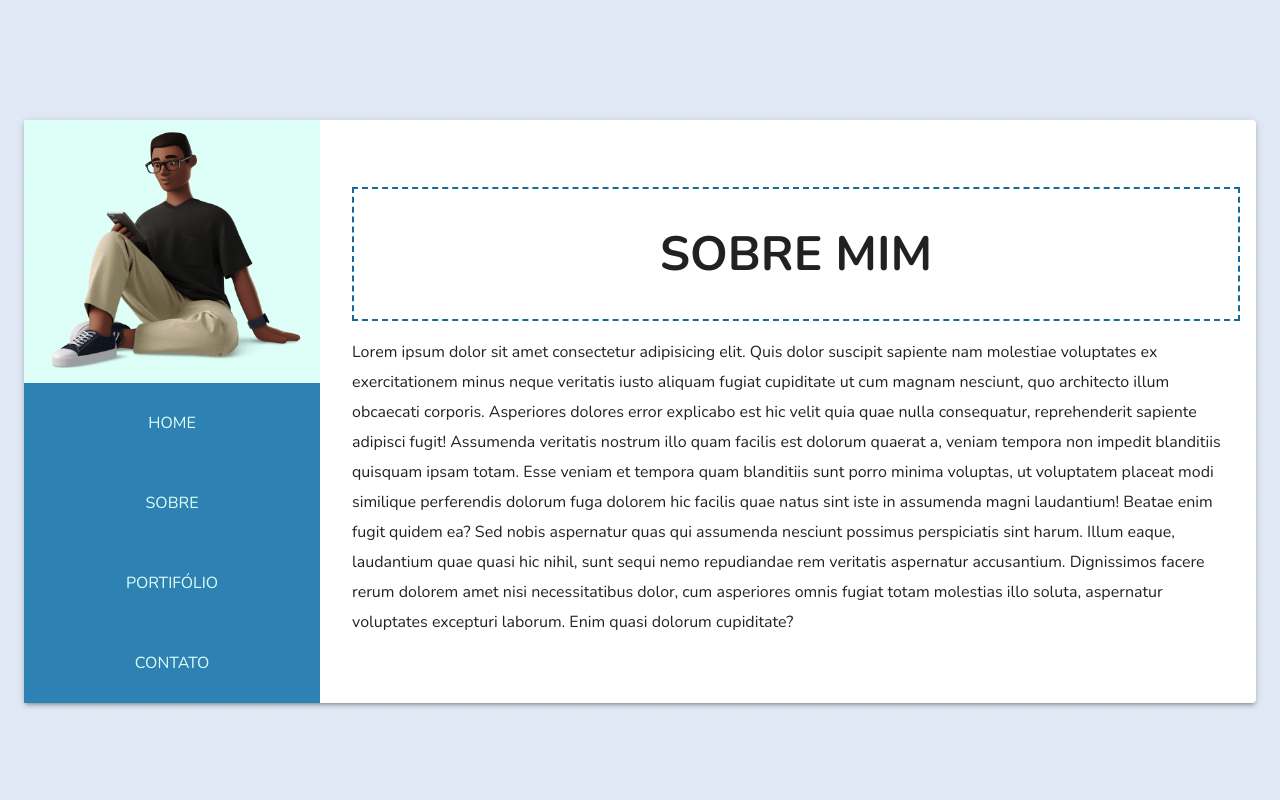
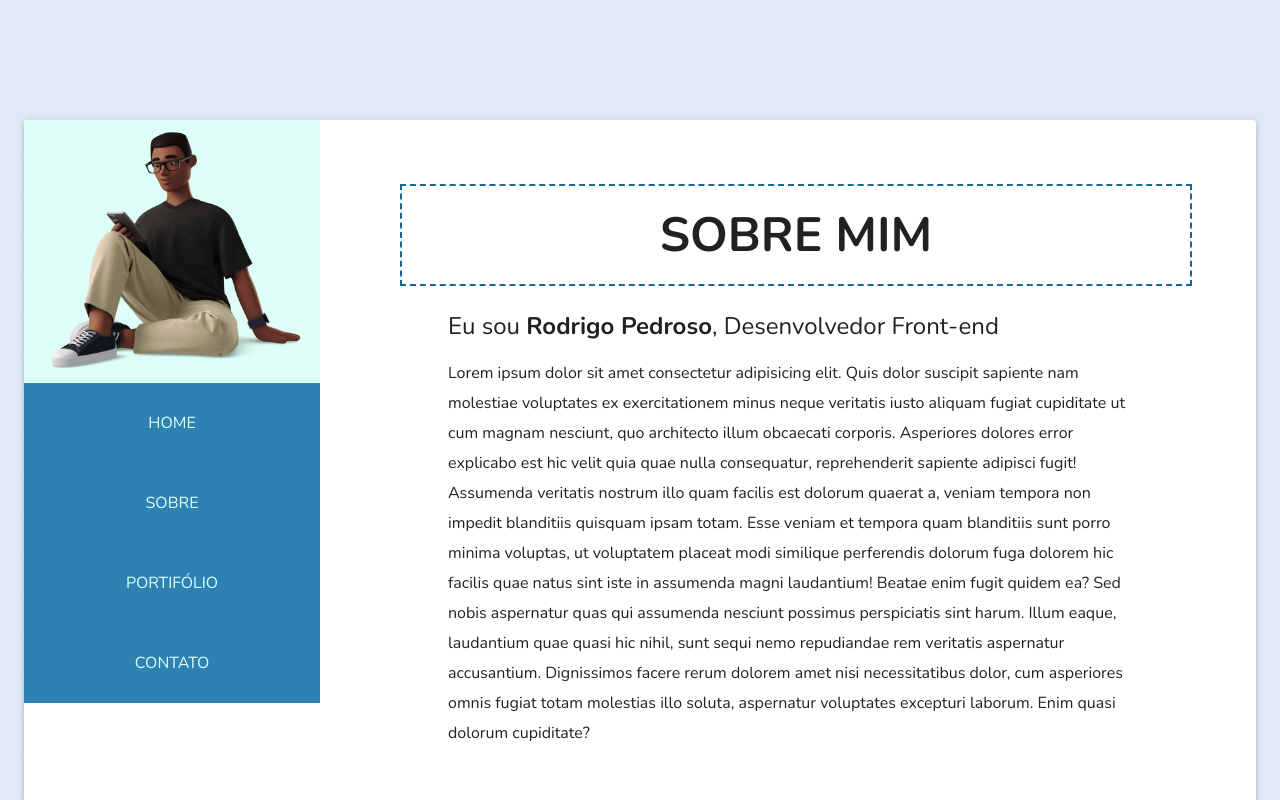
Before and after one commit to R0drigo-Pedroso/portfolio, a React (Create React App) app: page /sobre in a window 1280 px wide. Shown: the top 800 px of the page. Built offline with nearby package versions, Linux system fonts and the light colour scheme.

Commit message:
atualização

```diff
--- a/src/Components/Sobre/Sobre.jsx
+++ b/src/Components/Sobre/Sobre.jsx
@@ -23,26 +23,31 @@ const Sobre = () => {
       <Grid className={estilos.centralizarTexto} item xs={6} sm={6} md={9}>
         <section>
           <h1>Sobre Mim</h1>
-          <p>
-            Lorem ipsum dolor sit amet consectetur adipisicing elit. Quis dolor
-            suscipit sapiente nam molestiae voluptates ex exercitationem minus
-            neque veritatis iusto aliquam fugiat cupiditate ut cum magnam
-            nesciunt, quo architecto illum obcaecati corporis. Asperiores
-            dolores error explicabo est hic velit quia quae nulla consequatur,
-            reprehenderit sapiente adipisci fugit! Assumenda veritatis nostrum
-            illo quam facilis est dolorum quaerat a, veniam tempora non impedit
-            blanditiis quisquam ipsam totam. Esse veniam et tempora quam
-            blanditiis sunt porro minima voluptas, ut voluptatem placeat modi
-            similique perferendis dolorum fuga dolorem hic facilis quae natus
-            sint iste in assumenda magni laudantium! Beatae enim fugit quidem
-            ea? Sed nobis aspernatur quas qui assumenda nesciunt possimus
-            perspiciatis sint harum. Illum eaque, laudantium quae quasi hic
-            nihil, sunt sequi nemo repudiandae rem veritatis aspernatur
-            accusantium. Dignissimos facere rerum dolorem amet nisi
-            necessitatibus dolor, cum asperiores omnis fugiat totam molestias
-            illo soluta, aspernatur voluptates excepturi laborum. Enim quasi
-            dolorum cupiditate?
-          </p>
+          <section className={estilos.texteConteudo}>
+            <h2>
+              Eu sou <span>Rodrigo Pedroso</span>, Desenvolvedor Front-end{" "}
+            </h2>
+            <p>
+              Lorem ipsum dolor sit amet consectetur adipisicing elit. Quis
+              dolor suscipit sapiente nam molestiae voluptates ex exercitationem
+              minus neque veritatis iusto aliquam fugiat cupiditate ut cum
+              magnam nesciunt, quo architecto illum obcaecati corporis.
+              Asperiores dolores error explicabo est hic velit quia quae nulla
+              consequatur, reprehenderit sapiente adipisci fugit! Assumenda
+              veritatis nostrum illo quam facilis est dolorum quaerat a, veniam
+              tempora non impedit blanditiis quisquam ipsam totam. Esse veniam
+              et tempora quam blanditiis sunt porro minima voluptas, ut
+              voluptatem placeat modi similique perferendis dolorum fuga dolorem
+              hic facilis quae natus sint iste in assumenda magni laudantium!
+              Beatae enim fugit quidem ea? Sed nobis aspernatur quas qui
+              assumenda nesciunt possimus perspiciatis sint harum. Illum eaque,
+              laudantium quae quasi hic nihil, sunt sequi nemo repudiandae rem
+              veritatis aspernatur accusantium. Dignissimos facere rerum dolorem
+              amet nisi necessitatibus dolor, cum asperiores omnis fugiat totam
+              molestias illo soluta, aspernatur voluptates excepturi laborum.
+              Enim quasi dolorum cupiditate?
+            </p>
+          </section>
         </section>
       </Grid>
     </Grid>
--- a/src/Components/Sobre/Sobre.module.css
+++ b/src/Components/Sobre/Sobre.module.css
@@ -20,20 +20,34 @@
 }
 
 section {
-    margin: 8px;
+    margin: 56px;
 }
 
 .centralizarTexto section h1 {
     text-align: center;
     font-size: 48px;
     border: 2px dashed #186999;
-    padding: 2rem;
+    padding: 1rem;
     margin: 8px;
     text-transform: uppercase;
 }
 
+.texteConteudo {
+    margin-top: 24px;
+    margin-bottom: 24px;
+}
+
+.texteConteudo h2 {
+    margin-bottom: 8px;
+    font-weight: 300;
+}
+
+.texteConteudo span {
+    font-weight: bold;
+}
+
 section p {
     margin: auto;
-    padding: 8px;
+    padding: 8px 0 8px 0;
     line-height: 30px;
 }
```
